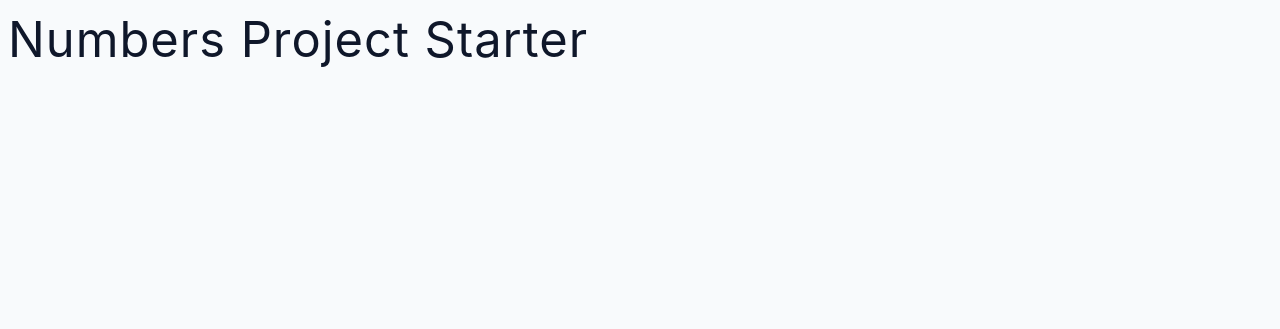
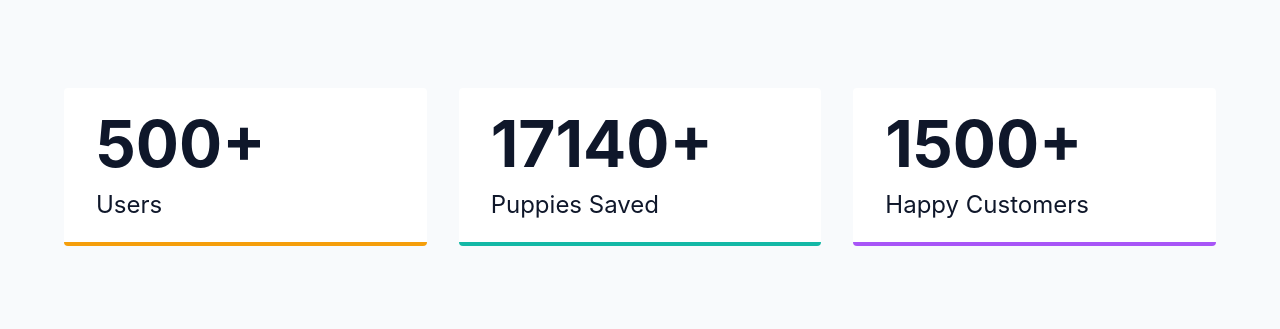
Before and after one commit to Mirio1010/js-es6-numbers, a plain HTML site: page index.html in a window 1280 px wide. Drawn offline with Linux system fonts and the light colour scheme.

Commit message:
Added Animation logic

```diff
--- a/app.js
+++ b/app.js
@@ -1 +1,29 @@
-console.log('numbers project');
+const numberSpans = [...document.querySelectorAll('.number')];
+
+
+const updateCount = (element) => {
+  const value = parseInt(element.dataset.value);
+  const increment = Math.ceil(value / 1000);
+
+  let initialValue = 0;
+
+  const increaseCount = setInterval(() => {
+    initialValue += increment;
+    if (initialValue > value) {
+        element.textContent = `${value}+`;
+        clearInterval(increaseCount);
+        return;
+    }
+    element.textContent = `${initialValue}+`;
+  }, 1);
+
+
+
+
+};
+
+
+
+numberSpans.forEach(item => {
+    updateCount(item);
+});
--- a/index.html
+++ b/index.html
@@ -8,7 +8,25 @@
     <link rel="stylesheet" href="./styles.css" />
   </head>
   <body>
-    <h1>numbers project starter</h1>
+    <section>
+      <!-- single number -->
+      <article>
+        <span class="number" data-value="500">0</span>
+        <p>Users</p>
+      </article>
+
+       <!-- single number -->
+      <article>
+        <span class="number" data-value="17140">0</span>
+        <p>puppies saved</p>
+      </article>
+
+       <!-- single number -->
+      <article>
+        <span class="number" data-value="1500">0</span>
+        <p>happy customers</p>
+      </article>
+    </section>
     <script src="./app.js"></script>
   </body>
 </html>
```
Also changed, not shown: 1 other file.
